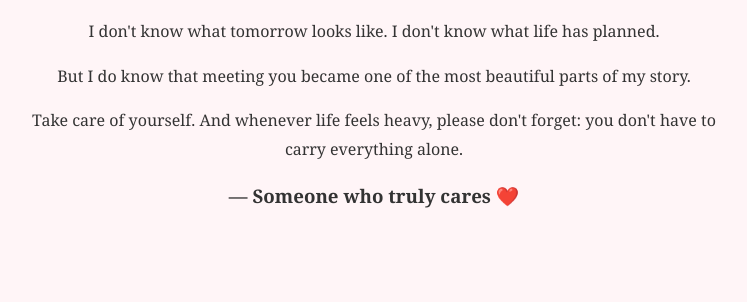
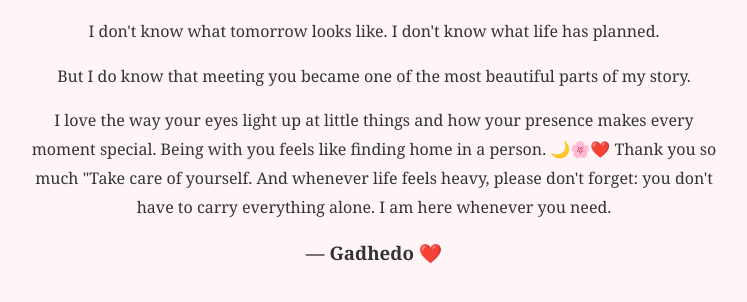
Before and after one commit to instagrampage0503/for-my-Malkin, a plain HTML site: page final.html in a window 1280 px wide. Shown: the part 232-534 px from the top of the page, without its empty margins (266-1013 px from the left). Drawn offline with Linux system fonts and the light colour scheme.

Commit message:
Update final.html

```diff
--- a/final.html
+++ b/final.html
@@ -22,13 +22,16 @@ became one of the most beautiful parts of my story.
 </p>
 
 <p>
-Take care of yourself.
+I love the way your eyes light up at little things and how your presence makes every moment special.
+Being with you feels like finding home in a person. 🌙🌸❤️
+Thank you so much
+"Take care of yourself.
 And whenever life feels heavy,
 please don't forget:
-you don't have to carry everything alone.
+you don't have to carry everything alone. I am here whenever you need.
 </p>
 
-<h3>— Someone who truly cares ❤️</h3>
+<h3>— Gadhedo ❤️</h3>
 
 </div>
 </body>
```
